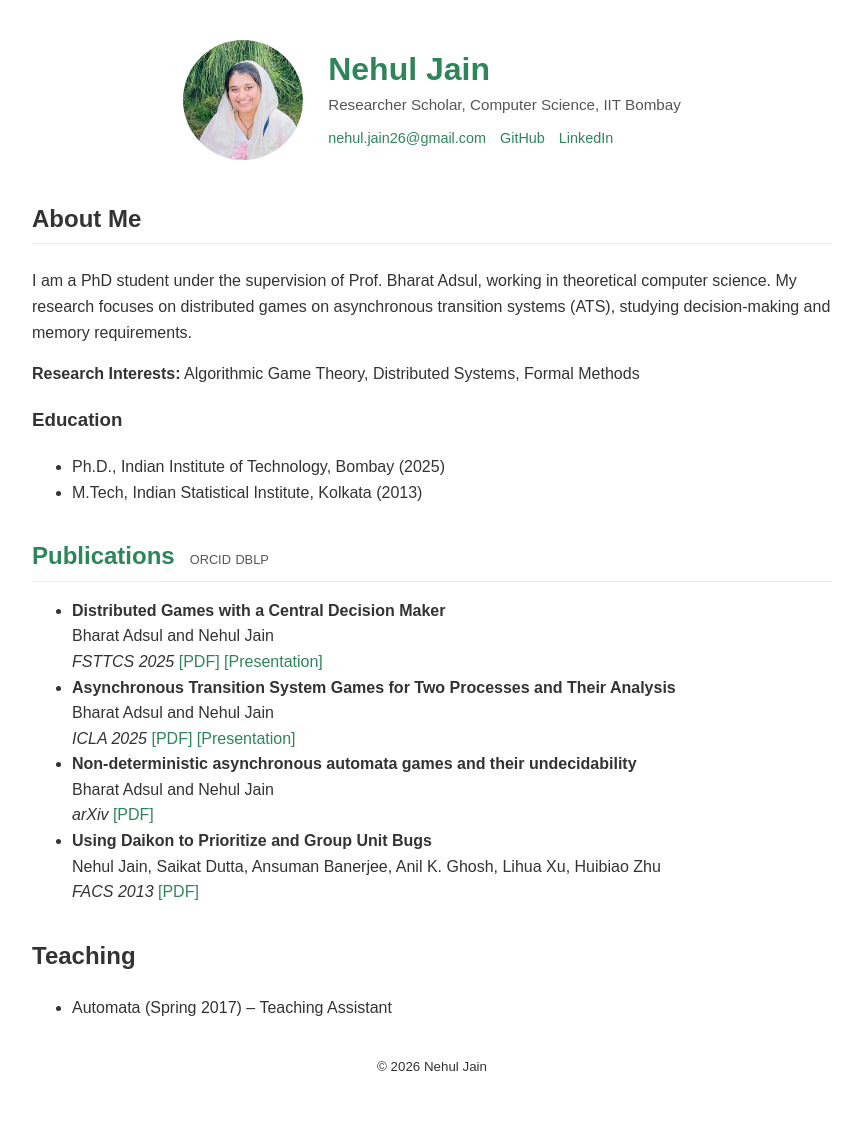
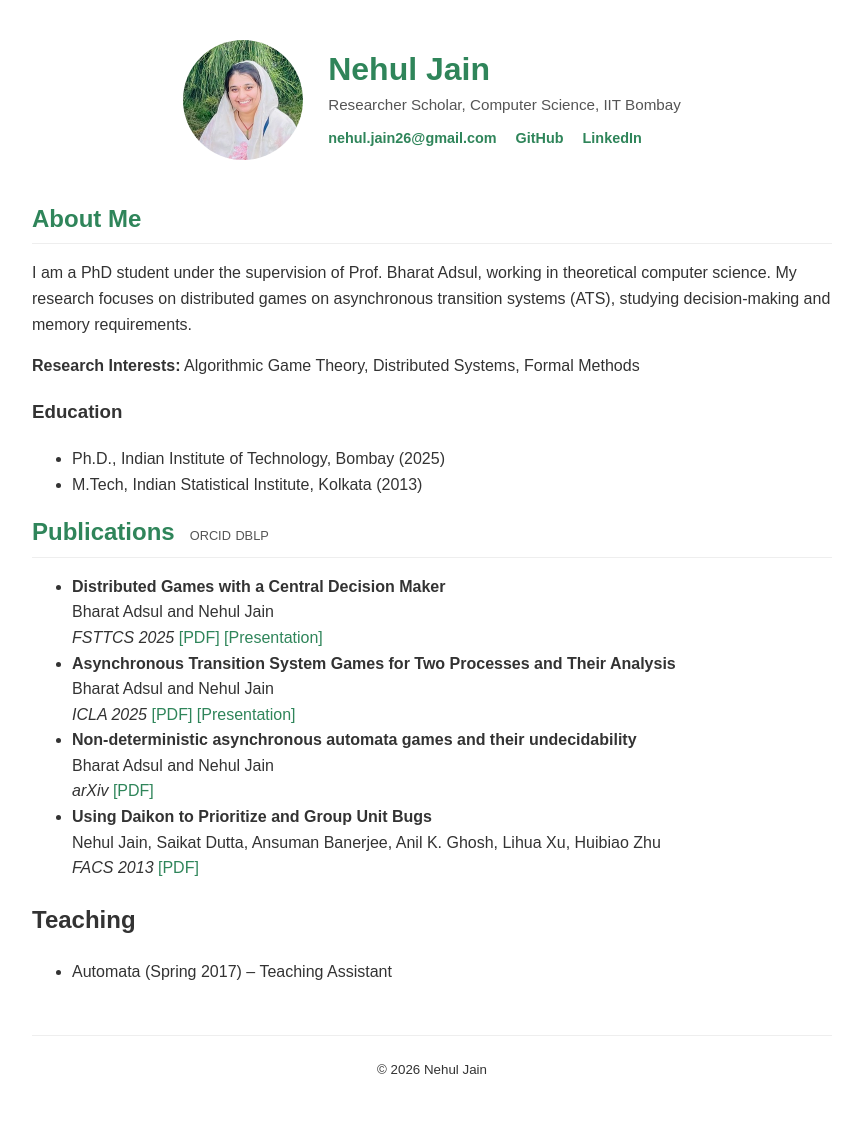
Before and after one commit to nehuljain26/nehuljain26.github.io, a Jekyll site: the page built from index.md, in a window 1280 px wide. Shown: the whole page, without its empty margins (208-1071 px from the left). Built offline with Jekyll 4.4.1, drawn with Linux system fonts in a browser that asks for light colours.

Commit message:
removed nav

```diff
--- a/_includes/bio.html
+++ b/_includes/bio.html
@@ -1,5 +1,7 @@
 <section id="bio" >
-  <h2 class="section-title">About Me</h2>
+  <div class="section-title">
+  <h2 >About Me</h2>
+  </div>
   <p>{{ site.data.bio.description }}</p>
   <p><strong>Research Interests:</strong> {{ site.data.bio.interests | join: ", " }}</p>
   <h3>Education</h3>
--- a/_includes/teaching.html
+++ b/_includes/teaching.html
@@ -1,5 +1,7 @@
 <section id="teaching">
+  <div>
   <h2>Teaching</h2>
+  </div>
   <ul>
     {% for t in site.data.teaching %}
     <li>{{ t.course }} ({{ t.semester }}) – {{ t.role }}</li>
--- a/assets/style.css
+++ b/assets/style.css
@@ -5,7 +5,7 @@ body {
   max-width: 800px;
   line-height: 1.6;
   color: #333;
-  padding: 0 20px; /* Adds side padding so text doesn't touch screen edges on mobile */
+  padding: 0 20px; /* Essential for mobile spacing */
 }
 
 a {
@@ -18,8 +18,15 @@ a:hover {
 }
 
 header, footer {
+  margin-bottom: 40px;
+  /* Note: text-align is handled inside specific classes below */
+}
+
+footer {
   text-align: center;
-  margin-bottom: 40px;
+  margin-top: 50px;
+  border-top: 1px solid #eee;
+  padding-top: 20px;
 }
 
 /* --- 2. PROFILE HEADER (Desktop Layout) --- */
@@ -62,32 +69,18 @@ header, footer {
   font-size: 0.9rem;
 }
 .contact-links a {
-  margin-right: 10px;
-}
-
-/* --- 3. NAVIGATION --- */
-nav {
-  margin-top: 20px;
-  border-top: 1px solid #eee; /* Optional: subtle separator */
-  padding-top: 20px;
-}
-nav a {
-  margin: 0 10px;
+  margin-right: 15px; /* Added slightly more space since Nav is gone */
   font-weight: bold;
 }
 
-/* --- 4. PUBLICATIONS & SECTIONS --- */
-section {
-  margin-bottom: 2em;
-}
-
-/* This forces H2 and the Links (ORCID/DBLP) onto one row */
+/* --- 3. PUBLICATIONS & SECTION TITLES --- */
+/* Use this class in your markdown for the single-row Title + ORCID links */
 .section-title {
   display: flex;
   align-items: baseline;
   gap: 15px;
   margin-bottom: 1em;
-  border-bottom: 1px solid #eee; /* Optional styling */
+  border-bottom: 1px solid #eee;
   padding-bottom: 5px;
 }
 
@@ -102,7 +95,7 @@ section {
   color: #555;
 }
 
-/* --- 5. MOBILE RESPONSIVENESS (Small Screens) --- */
+/* --- 4. MOBILE RESPONSIVENESS --- */
 @media (max-width: 600px) {
   .profile-header {
     flex-direction: column; /* Stack Image on Top */
```
Also changed, not shown: _layouts/default.html (+2 -7 lines).
